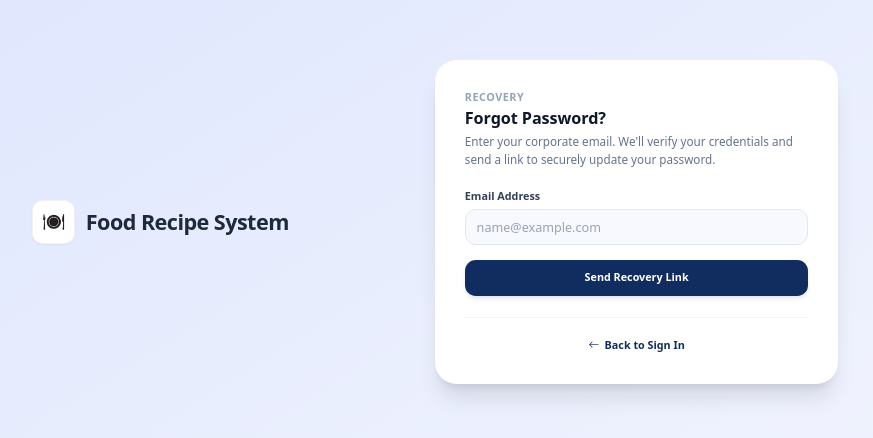
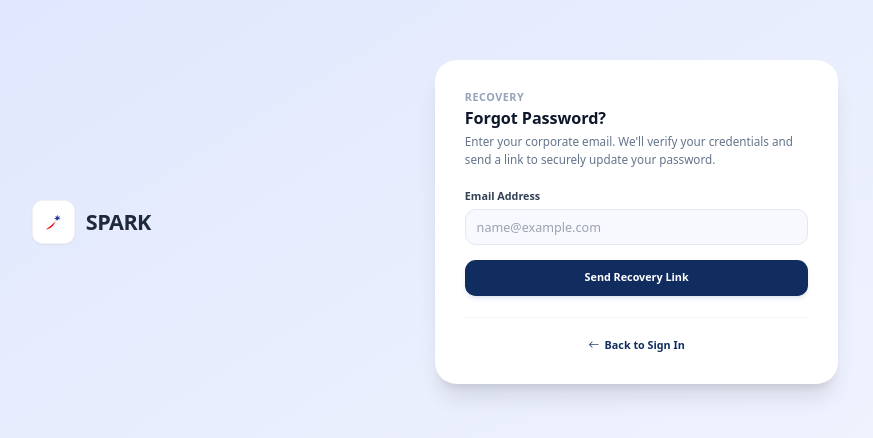
Before and after one commit to sdxtech/digital-menu-react, a React (Vite) app in the folder frontend/: page /forgot-password in a window 1280 px wide. Shown: the part 178-616 px from the top of the page, without its empty margins (205-1078 px from the left). Built offline with nearby package versions, Linux system fonts and the light colour scheme; no server answers.

Commit message:
chore: replace app logo with sodexo branding

```diff
--- a/frontend/index.html
+++ b/frontend/index.html
@@ -2,7 +2,7 @@
 <html lang="en">
   <head>
     <meta charset="UTF-8" />
-    <link rel="icon" type="image/png" href="/Logo.png" />
+    <link rel="icon" type="image/png" href="/Sodexo_Logo.png" />
     <meta name="viewport" content="width=device-width, initial-scale=1.0" />
     <title>SPARK</title>
   </head>
--- a/frontend/src/app/ForgotPasswordPage.tsx
+++ b/frontend/src/app/ForgotPasswordPage.tsx
@@ -45,13 +45,13 @@
         <div className="flex items-center gap-3 md:flex-1 justify-center md:justify-start">
           <div className="flex h-12 w-12 shrink-0 items-center justify-center rounded-xl bg-white p-2 shadow-sm border border-black/5">
             <img
-              src="/Logo.png"
-              alt="Food Recipe System logo"
+              src="/Sodexo_Logo.png"
+              alt="Sodexo logo"
               className="h-full w-full object-contain"
             />
           </div>
           <h1 className="text-2xl font-semibold text-slate-800 tracking-tight">
-            Food Recipe System
+            SPARK
           </h1>
         </div>
 
--- a/frontend/src/app/LoginPage.tsx
+++ b/frontend/src/app/LoginPage.tsx
@@ -48,8 +48,8 @@
             <div className="flex items-center gap-4">
               <div className="flex h-14 w-14 items-center justify-center rounded-2xl bg-white p-2 shadow-[0_12px_30px_rgba(11,41,87,0.25)] ring-1 ring-border">
                 <img
-                  src="/Logo.png"
-                  alt="SPARK logo"
+                  src="/Sodexo_Logo.png"
+                  alt="Sodexo logo"
                   className="h-full w-full object-contain"
                 />
               </div>
--- a/frontend/src/app/ResetPasswordPage.tsx
+++ b/frontend/src/app/ResetPasswordPage.tsx
@@ -73,8 +73,8 @@
         <div className="flex items-center gap-3 md:flex-1 justify-center md:justify-start">
           <div className="flex h-12 w-12 shrink-0 items-center justify-center rounded-xl bg-white p-2 shadow-sm border border-black/5">
             <img
-              src="/Logo.png"
-              alt="Food Recipe System logo"
+              src="/Sodexo_Logo.png"
+              alt="Sodexo logo"
               className="h-full w-full object-contain"
             />
           </div>
--- a/frontend/src/app/RoleLayout.tsx
+++ b/frontend/src/app/RoleLayout.tsx
@@ -435,8 +435,8 @@
             <div className="flex min-w-0 items-center gap-3">
               <div className="flex h-10 w-10 shrink-0 items-center justify-center rounded-md bg-white p-1.5 ring-1 ring-white/30">
                 <img
-                  src="/Logo.png"
-                  alt="Food Recipe System logo"
+                  src="/Sodexo_Logo.png"
+                  alt="Sodexo logo"
                   className="h-full w-full object-contain"
                 />
               </div>
```
Also changed, not shown: frontend/public/Sodexo_Logo.png (added).
